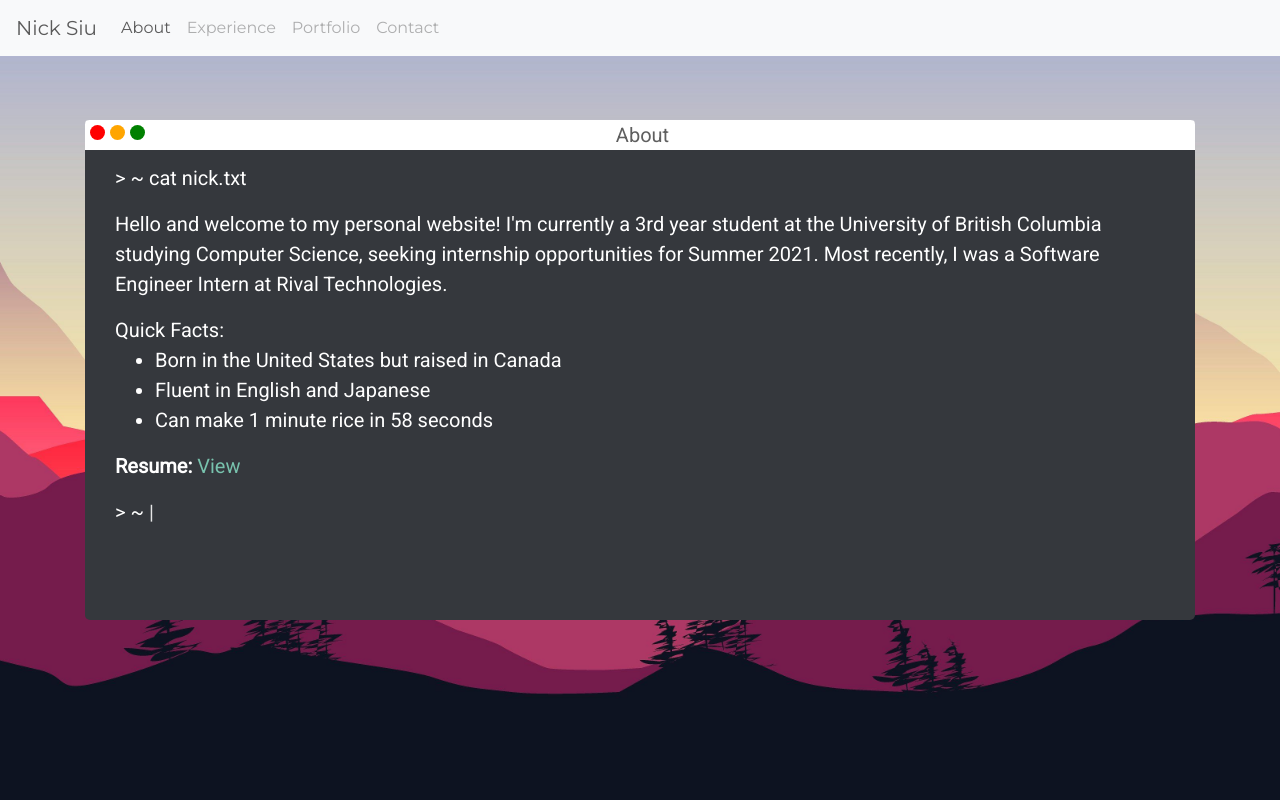
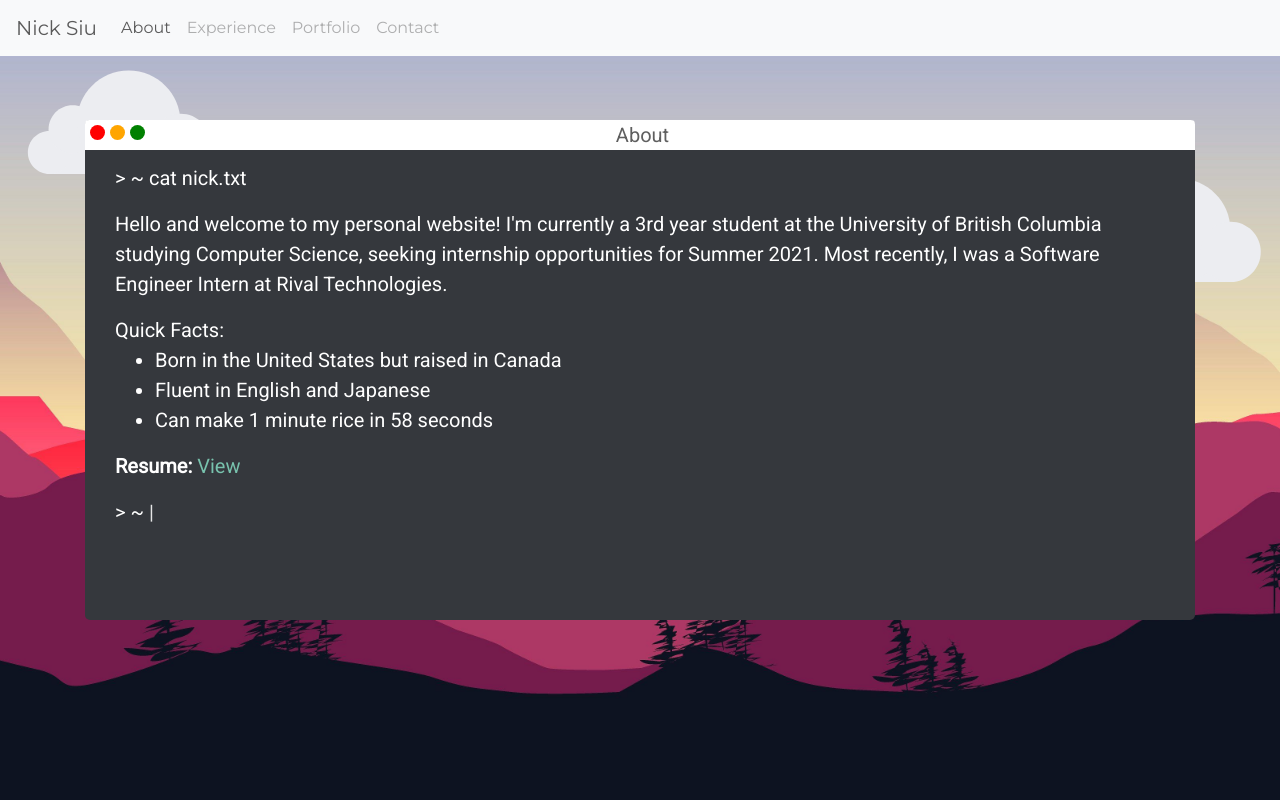
Before and after one commit to nksiu/nick-siu-personal, a React (Create React App) app: page / in a window 1280 px wide. Shown: the top 800 px of the page. Built offline with nearby package versions, Linux system fonts and the light colour scheme.

Commit message:
cloud animation

```diff
--- /dev/null
+++ b/src/components/About/cloud-wrapper-sc.js
@@ -0,0 +1,23 @@
+import styled from "styled-components";
+
+const CloudWrapperSC = styled.div`
+  .cloud-left {
+    position: absolute;
+    padding-left: 20px;
+    padding-top: 20px;
+  }
+
+  .cloud-right {
+    position: absolute;
+    padding-top: 10%;
+    right: 10px;
+  }
+
+  @media (max-width: 500px) {
+    .cloud-right {
+      display: none;
+    }
+  }
+`
+
+export default CloudWrapperSC;
--- a/src/components/About/index.js
+++ b/src/components/About/index.js
@@ -1,12 +1,15 @@
 import React from "react";
 
 // Components
-import Terminal from "../Terminal"
-import SEO from "../SEO"
+import Terminal from "../Terminal";
+import SEO from "../SEO";
 
 // Animations and Styling
-import {Fade} from "react-reveal"
-import FullHeightWrapperSC from "../full-height-wrapper-sc"
+import {Fade} from "react-reveal";
+import FullHeightWrapperSC from "../full-height-wrapper-sc";
+import Lottie from "react-lottie";
+import animationData from "../../Lottie/cloud.json";
+import CloudWrapperSC from "./cloud-wrapper-sc";
 
 const INTRO_TEXT = (
   <div>
@@ -29,10 +32,35 @@ const INTRO_TEXT = (
 const INTRO_COMMAND = "cat nick.txt";
 
 const About = () => {
+  const defaultOptions = {
+    loop: true,
+    autoplay: true,
+    animationData: animationData,
+    rendererSettings: {
+      preserveAspectRatio: "xMidYMid slice"
+    }
+  };
+
   return (
     <FullHeightWrapperSC id="about" backGroundColor={null} className="ScreenBlockContainer">
       <SEO page="about"/>
       <div className="full-height">
+        <CloudWrapperSC className="sub">
+          <div className="cloud-left">
+            <Lottie
+              options={defaultOptions}
+              height={200}
+              width={200}
+            />
+          </div>
+          <div className="cloud-right">
+            <Lottie
+              options={defaultOptions}
+              height={200}
+              width={200}
+            />
+          </div>
+        </CloudWrapperSC>
         <Fade right>
           <Terminal header={"About"} command={INTRO_COMMAND} body={INTRO_TEXT}/>
         </Fade>
```
Also changed, not shown: src/Lottie/cloud.json (added, +1 -0 lines).
